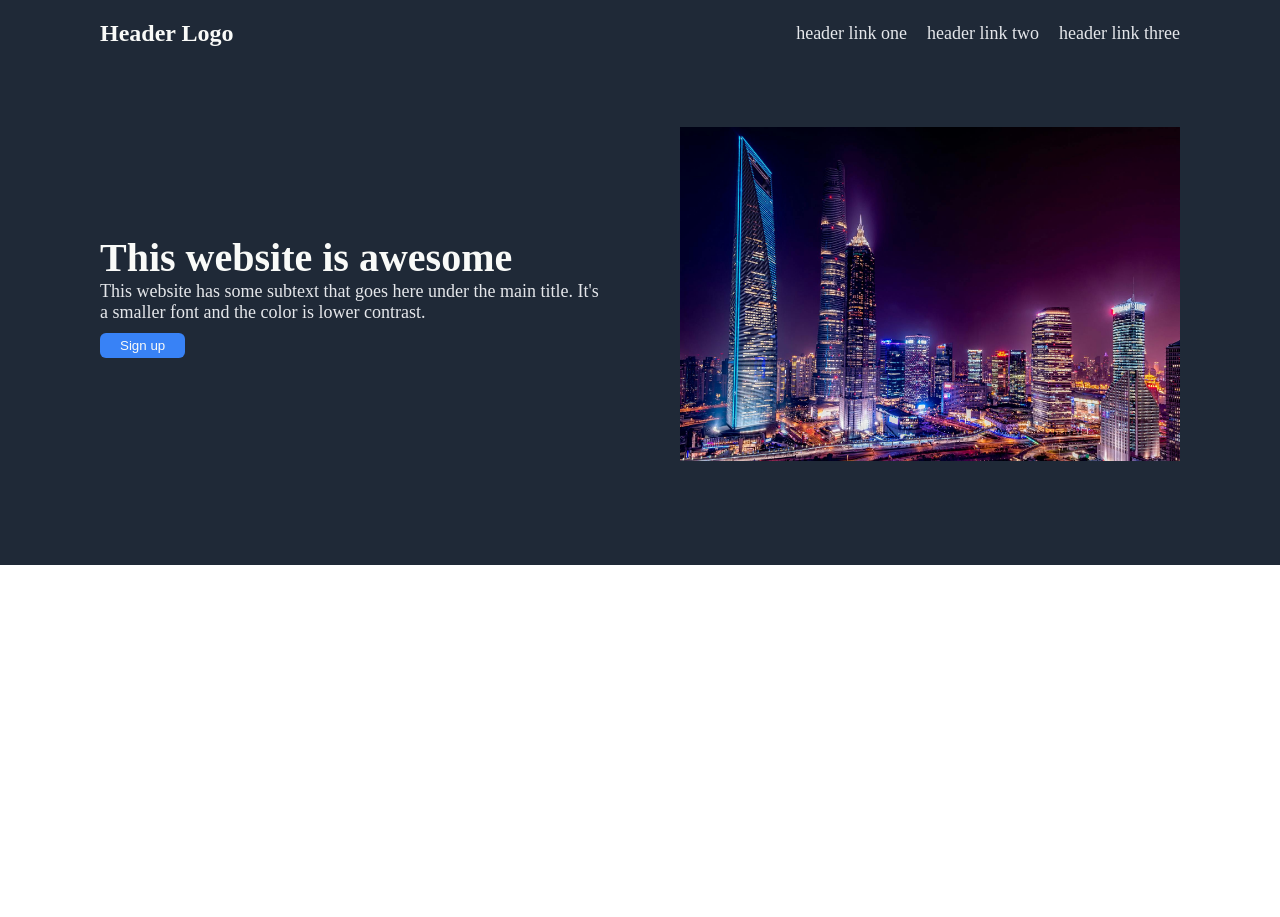
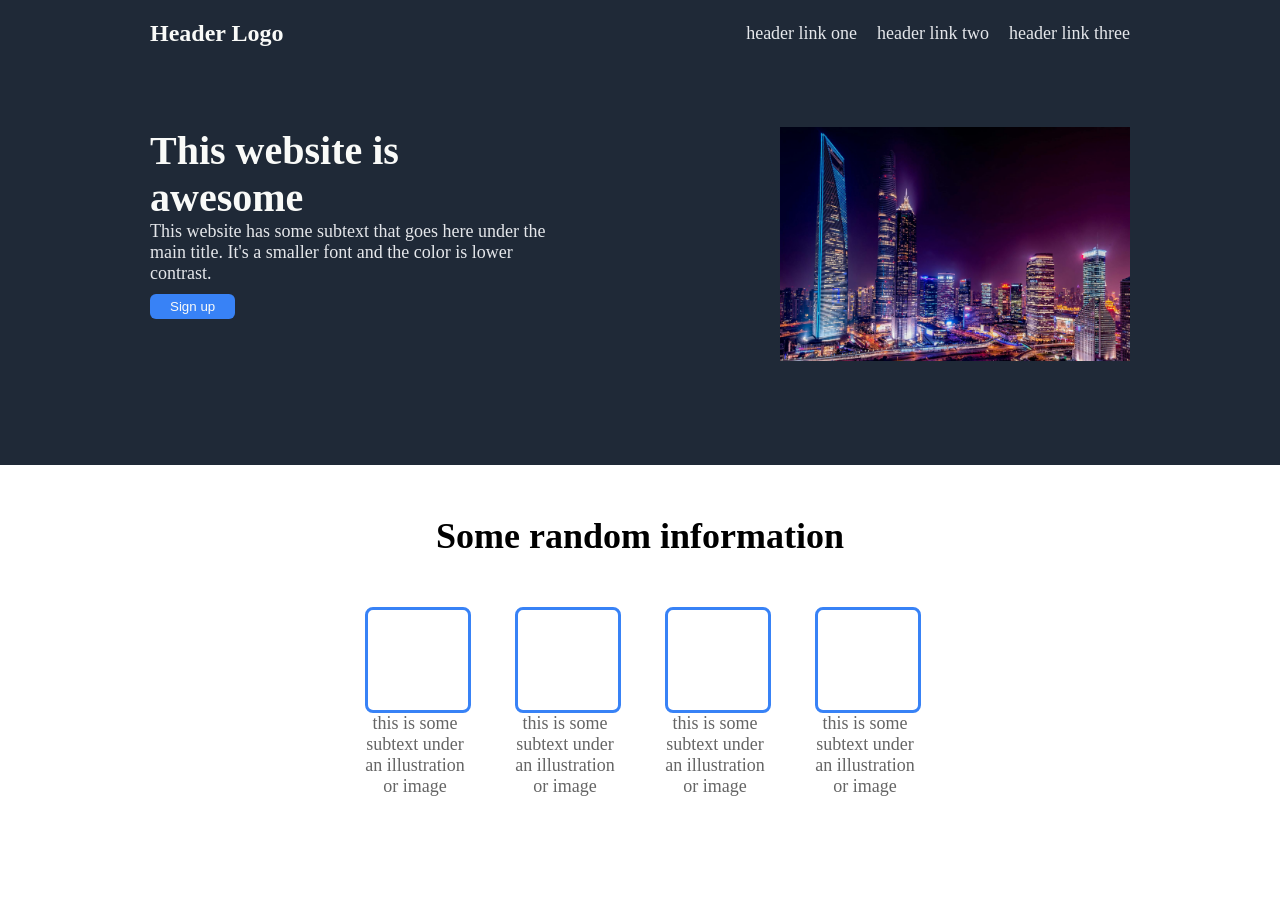
Before and after one commit to keyfeula/landing-page, a plain HTML site: page index.html in a window 1280 px wide. Before the commit the page ends 800 px from the top, so only its background shows below. Drawn offline with Linux system fonts and the light colour scheme.

Commit message:
Write html for section 2 and css to style it

```diff
--- a/index.html
+++ b/index.html
@@ -30,5 +30,26 @@
                 </div>
             </div>
         </div>
+        <div class="section-2">
+            <h2>Some random information</h2>
+            <div class="info-container">
+                <div class="info-card">
+                    <div class="illustration"></div>
+                    <p class="info-subtext">this is some subtext under an illustration or image</p>
+                </div>
+                <div class="info-card">
+                    <div class="illustration"></div>
+                    <p class="info-subtext">this is some subtext under an illustration or image</p>
+                </div>
+                <div class="info-card">
+                    <div class="illustration"></div>
+                    <p class="info-subtext">this is some subtext under an illustration or image</p>
+                </div>
+                <div class="info-card">
+                    <div class="illustration"></div>
+                    <p class="info-subtext">this is some subtext under an illustration or image</p>
+                </div>
+            </div>
+        </div>
     </body>
 </html>
--- a/style.css
+++ b/style.css
@@ -31,22 +31,22 @@ a {
 
 .section-1-content {
     display: flex;
-    align-items: center;
+    align-items: flex-start;
     justify-content: space-between;
     margin-bottom: 80px;
 }
 
 .signup-content {
-    width: 500px;
+    width: 400px;
     margin-right: 30px;
 }
 
 .img-container {
-    width: 500px;
+    width: 350px;
 }
 
 .section-1 {
-    padding: 20px 100px;
+    padding: 20px 150px;
     background: #1f2937;
 }
 
@@ -62,6 +62,11 @@ h1 {
     color: #f9faf8;
 }
 
+h2 {
+    font-size: 36px;
+    margin-bottom: 50px;
+}
+
 p {
     color: #e5e7eb;
     font-size: 18px;
@@ -75,3 +80,32 @@ button {
     padding: 5px 20px;
     border-style: none;
 }
+
+.illustration {
+    width: 100px;
+    height: 100px;
+    border: 3px solid #3882f6;
+    border-radius: 8px;
+    margin: auto;
+}
+
+.section-2 {
+    text-align: center;
+    padding: 50px 200px;
+}
+
+.info-container {
+    display: flex;
+    justify-content: center;
+    margin-bottom: 70px;
+    gap: 50px;
+}
+
+.info-card {
+    width: 100px;
+}
+
+.info-subtext {
+    font-size: 18px;
+    color: #656565;
+}
```
